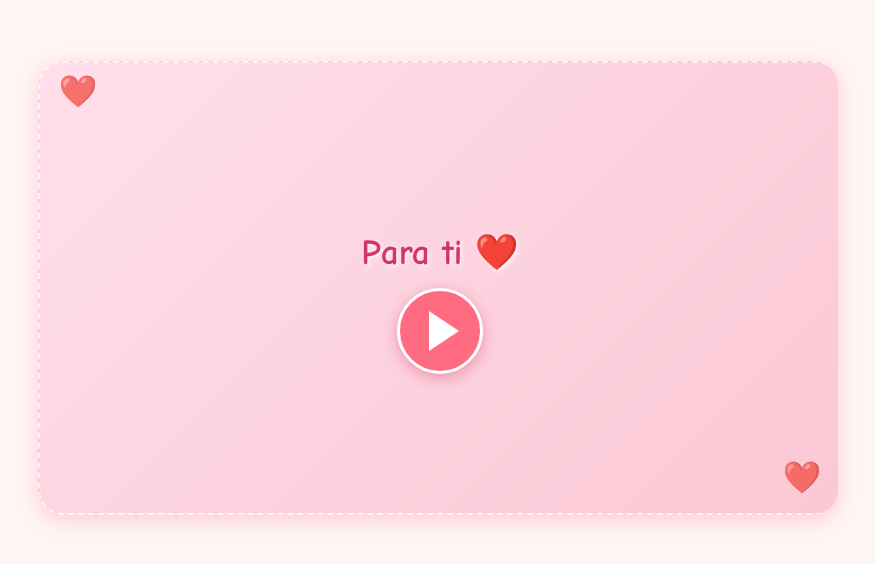
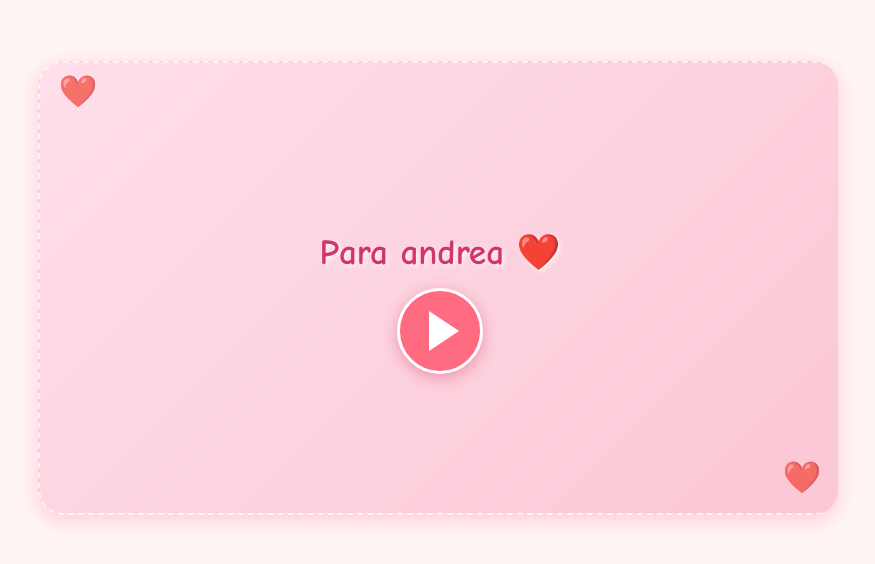
Before and after one commit to Jhoneydaniel/Tommy1, a plain HTML site: page index.html in a window 1280 px wide. Shown: the part 112-676 px from the top of the page, without its empty margins (202-1077 px from the left). Drawn offline with Linux system fonts and the light colour scheme.

Commit message:
Update index.html

```diff
--- a/index.html
+++ b/index.html
@@ -142,7 +142,7 @@
             <div class="hearts heart1">❤️</div>
             <div class="hearts heart2">❤️</div>
             <div class="card-content">
-                <h2>Para ti ❤️</h2>
+                <h2>Para andrea ❤️</h2>
                 <div class="play-button"></div>
             </div>
         </div>
```
